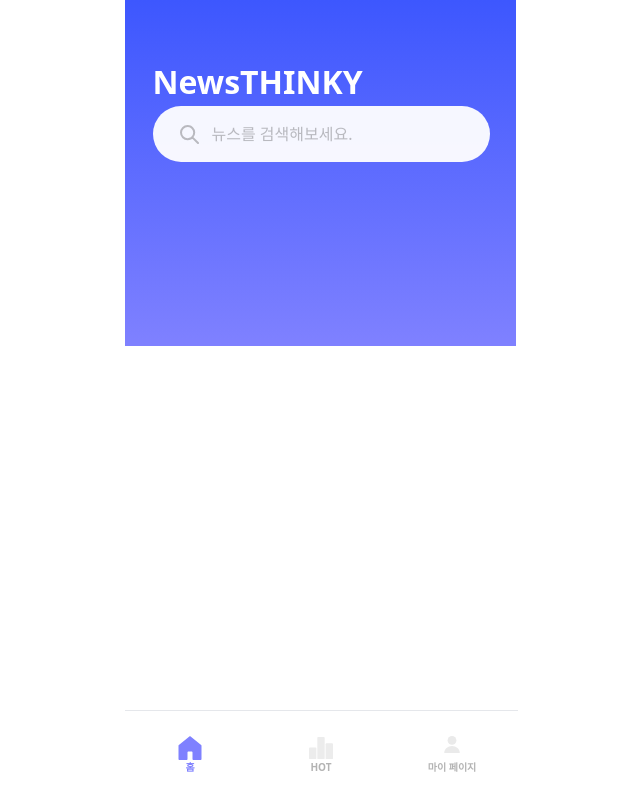
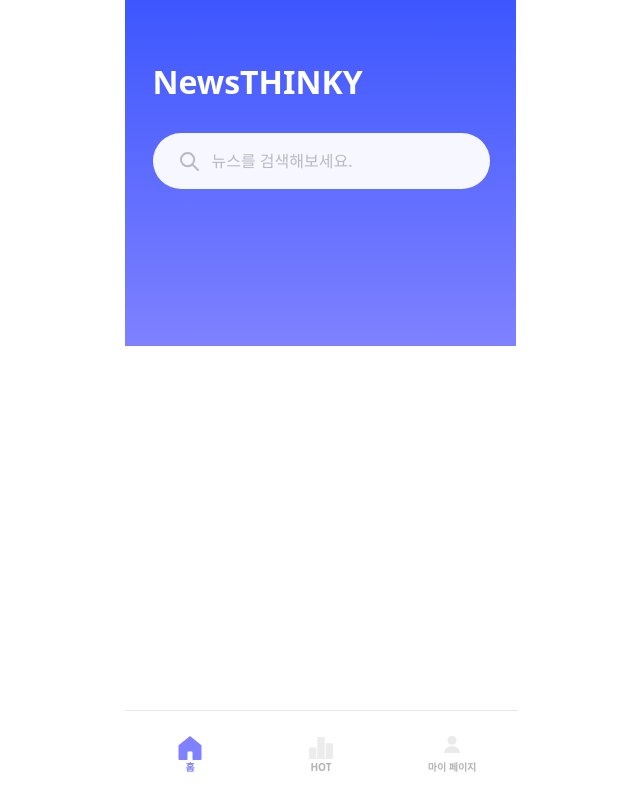
Before and after one commit to 9oormthon-univ/2025_SEASONTHON_TEAM_46_FE, a React (Vite) app: page / in a window 1280 px wide. Shown: the whole page, without its empty margins (319-959 px from the left). Built offline with nearby package versions, Linux system fonts and the light colour scheme.

Commit message:
feat: searchbar parameter

```diff
--- a/src/components/common/SearchBar.tsx
+++ b/src/components/common/SearchBar.tsx
@@ -1,12 +1,35 @@
 import SearchSvg from "../../assets/icons/search.svg";
 
-export function SearchBar() {
+/**
+ * SearchBar component for searching news articles.
+ * @param searchText - The text to search for.
+ * @param setSearchText - The function to update the search text.
+ * @param onClick - The function to call when the search button is clicked.
+ * @returns {JSX.Element}
+ */
+
+export function SearchBar({
+  searchText,
+  setSearchText,
+  onClick,
+}: {
+  searchText: string;
+  setSearchText: (text: string) => void;
+  onClick: () => void;
+}) {
   return (
     <div className="flex h-[56px] w-[337px] items-center gap-[13px] rounded-[50px] bg-[rgba(255,255,255,0.95)] px-[27px]">
-      <img src={SearchSvg} alt="Search" />
+      <img
+        src={SearchSvg}
+        alt="Search"
+        onClick={onClick}
+        className="cursor-pointer"
+      />
       <input
+        value={searchText}
         type="text"
         placeholder="뉴스를 검색해보세요."
+        onChange={(event) => setSearchText(event.target.value)}
         className="w-full bg-transparent text-[16px] font-[500] text-[rgba(42,42,42)] outline-none placeholder:text-[rgba(42,42,42,0.30)]"
       />
     </div>
--- a/src/components/main/Header.tsx
+++ b/src/components/main/Header.tsx
@@ -1,10 +1,16 @@
+import { useState } from "react";
 import { SearchBar } from "../common/SearchBar";
 
 export function Header() {
+  const [searchText, setSearchText] = useState<string>("");
   return (
-    <header className="h-[346px] w-[391px] gap-[27px] bg-gradient-to-b from-[#3D57FE] to-[#7F81FF] px-[28px] py-[58px]">
+    <header className="flex h-[346px] w-[391px] flex-col gap-[27px] bg-gradient-to-b from-[#3D57FE] to-[#7F81FF] px-[28px] py-[58px]">
       <h1 className="text-[32px] font-bold text-white">NewsTHINKY</h1>
-      <SearchBar />
+      <SearchBar
+        searchText={searchText}
+        setSearchText={setSearchText}
+        onClick={() => {}}
+      />
     </header>
   );
 }
```
